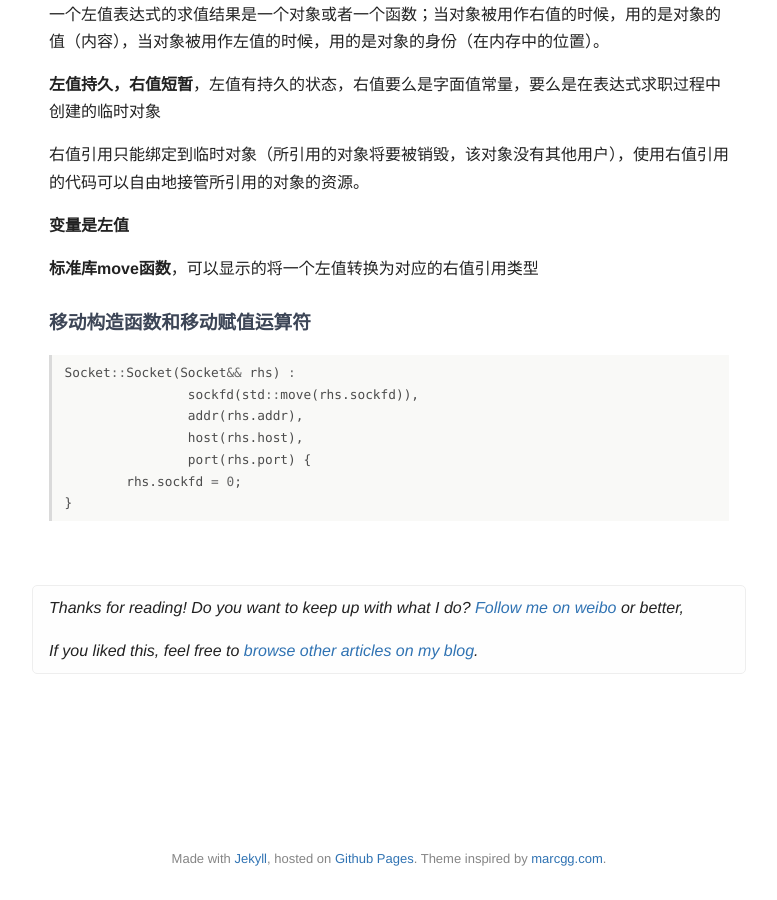
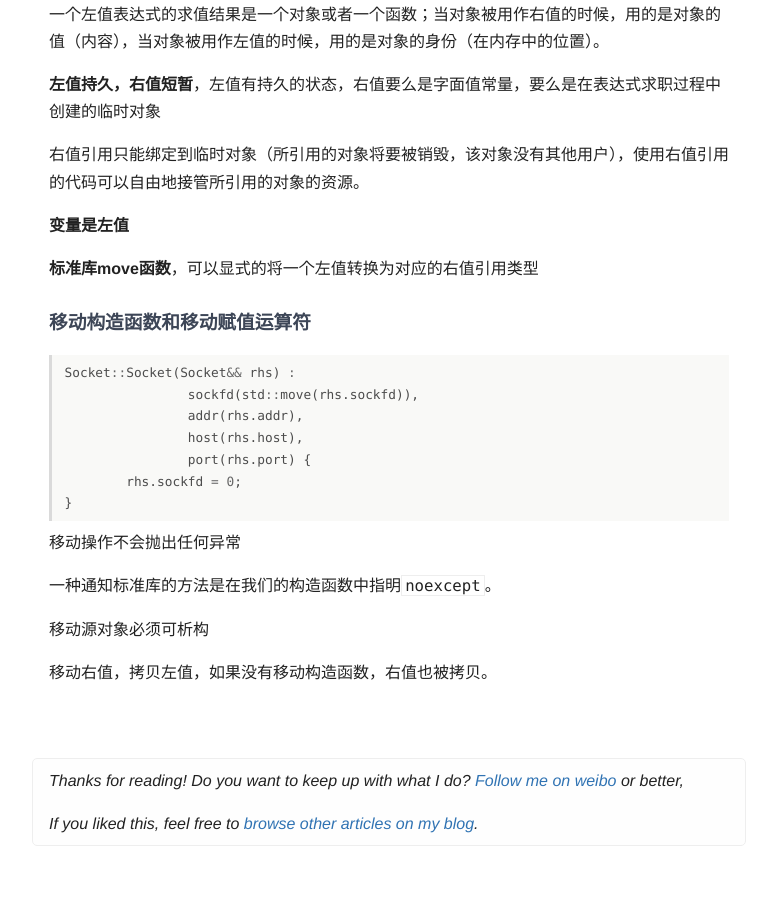
Before and after one commit to xiaoyifeibupt/xiaoyifeibupt.github.io, a Jekyll site: the page built from _posts/2014-12-09-CPP-move.md, in a window 1280 px wide and 900 px high, scrolled down 569 px. Shown: the whole window, without its empty margins (251-1028 px from the left). Built offline with Jekyll 4.4.1, drawn with Linux system fonts in a browser that asks for light colours; Markdown is read by kramdown in place of the engine named in the settings; comment, search, counter and statistics services are not loaded.

Commit message:
Update 2014-12-09-CPP-move.md

````diff
--- a/_posts/2014-12-09-CPP-move.md
+++ b/_posts/2014-12-09-CPP-move.md
@@ -23,7 +23,7 @@ C++中很多情况下都会发生对象拷贝，在其中某些情况下，对
 
 **变量是左值**
 
-**标准库move函数**，可以显示的将一个左值转换为对应的右值引用类型
+**标准库move函数**，可以显式的将一个左值转换为对应的右值引用类型
 
 
 ###移动构造函数和移动赋值运算符
@@ -37,3 +37,11 @@ Socket::Socket(Socket&& rhs) :
 	rhs.sockfd = 0;
 }
 ```
+
+移动操作不会抛出任何异常
+
+一种通知标准库的方法是在我们的构造函数中指明`noexcept`。
+
+移动源对象必须可析构
+
+移动右值，拷贝左值，如果没有移动构造函数，右值也被拷贝。
````
